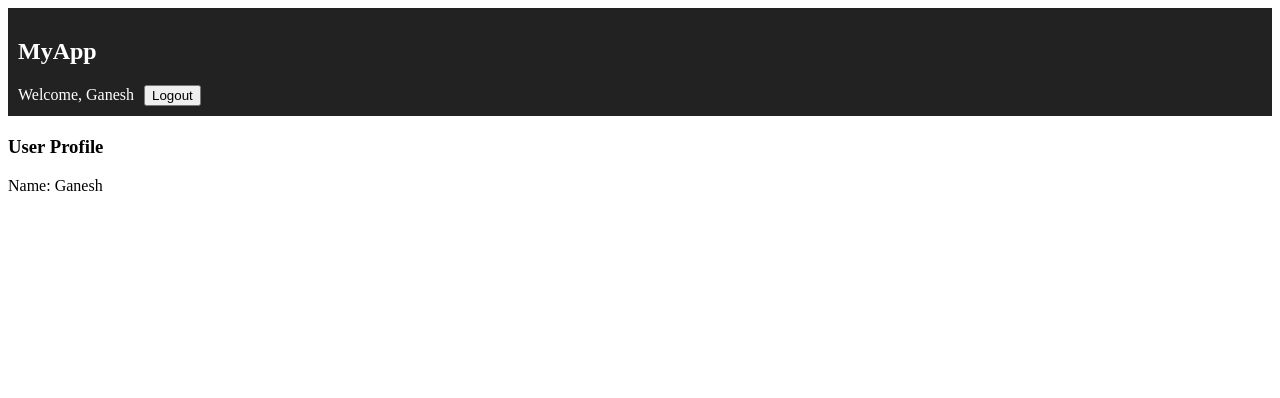
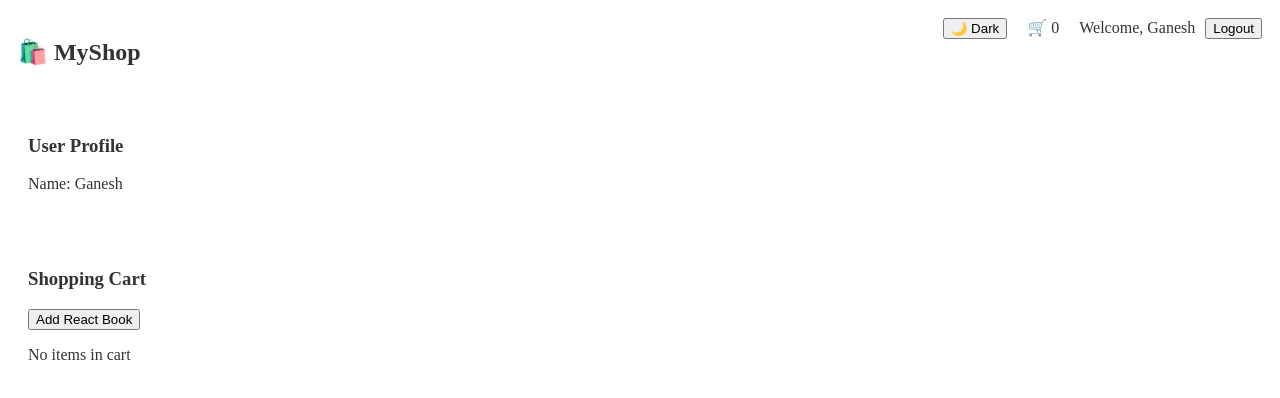
Before and after one commit to ganesh9215/reactjs_tutorial, a React (Create React App) app: page / in a window 1280 px wide. Both pictures are taken after a click on the button "Login as Ganesh". Shown: the top 398 px of the page. Built offline with nearby package versions, Linux system fonts and the light colour scheme.

Commit message:
Add files via upload

```diff
--- a/src/App.js
+++ b/src/App.js
@@ -1,12 +1,17 @@
-import React from "react";
+import React, { useContext } from "react";
 import Navbar from "./components/Navbar";
 import Profile from "./components/Profile";
+import Cart from "./components/Cart";
+import { ThemeContext } from "./context/ThemeContext";
 
 function App() {
+  const { theme } = useContext(ThemeContext);
   return (
-    <div>
+    <div style={{ background: theme === "light" ? "none" : "#ddd",
+      color: theme === "light" ? "#333" : "#000"}}>
       <Navbar />
       <Profile />
+      <Cart />
     </div>
   );
 }
--- /dev/null
+++ b/src/components/Cart.js
@@ -0,0 +1,34 @@
+import React, { useContext } from "react";
+import { CartContext } from "../context/CartContext";
+
+const Cart = () => {
+  const { cart, addToCart, removeFromCart } = useContext(CartContext);
+
+  const sampleItem = { name: "React Book", price: 499 };
+
+  return (
+    <div style={{ padding: "20px" }}>
+      <h3>Shopping Cart</h3>
+      <button onClick={() => addToCart(sampleItem)}>Add React Book</button>
+      {cart.length === 0 ? (
+        <p>No items in cart</p>
+      ) : (
+        <ul>
+          {cart.map((item, i) => (
+            <li key={i}>
+              {item.name} - ₹{item.price}
+              <button
+                onClick={() => removeFromCart(item.name)}
+                style={{ marginLeft: "10px" }}
+              >
+                Remove
+              </button>
+            </li>
+          ))}
+        </ul>
+      )}
+    </div>
+  );
+};
+
+export default Cart;
--- a/src/components/Navbar.js
+++ b/src/components/Navbar.js
@@ -1,21 +1,40 @@
 import React, { useContext } from "react";
-import { UserContext } from "../context/UserContext";
+import { AuthContext } from "../context/AuthContext";
+import { ThemeContext } from "../context/ThemeContext";
+import { CartContext } from "../context/CartContext";
 
 const Navbar = () => {
-const { user, logout } = useContext(UserContext);
+  const { user, logout } = useContext(AuthContext);
+  const { theme, toggleTheme } = useContext(ThemeContext);
+  const { cart } = useContext(CartContext);
+
   return (
-    <nav style={{ background: "#222", color: "#fff", padding: "10px" }}>
-      <h2>MyApp</h2>
+    <nav
+      style={{
+        background: theme === "light" ? "none" : "#333",
+        color: theme === "light" ? "#333" : "#000",
+        padding: "10px",
+        display: "flex",
+        justifyContent: "space-between",
+      }}
+    >
+      <h2>🛍️ MyShop</h2>
+      <div>
+        <button onClick={toggleTheme}>
+          {theme === "light" ? "🌙 Dark" : "☀️ Light"}
+        </button>
+        <span style={{ marginLeft: "20px" }}>🛒 {cart.length}</span>
         {user ? (
           <>
-          <span>Welcome, {user.name}</span>
+            <span style={{ marginLeft: "20px" }}>Welcome, {user.name}</span>
             <button onClick={logout} style={{ marginLeft: "10px" }}>
               Logout
             </button>
           </>
         ) : (
-        <span>Please log in</span>
+          <span style={{ marginLeft: "20px" }}>Please log in</span>
         )}
+      </div>
     </nav>
   );
 };
--- a/src/components/Profile.js
+++ b/src/components/Profile.js
@@ -1,22 +1,22 @@
 import React, { useContext } from "react";
-import { UserContext } from "../context/UserContext";
+import { AuthContext } from "../context/AuthContext";
 
 const Profile = () => {
-  const { user, login } = useContext(UserContext);
-
-  if (!user) {
-    return (
-      <div style={{ marginTop: "20px" }}>
-        <h3>No user logged in.</h3>
-        <button onClick={() => login("Ganesh")}>Login as Ganesh</button>
-      </div>
-    );
-  }
+  const { user, login } = useContext(AuthContext);
 
   return (
-    <div style={{ marginTop: "20px" }}>
-      <h3>User Profile</h3>
-      <p>Name: {user.name}</p>
+    <div style={{ padding: "20px" }}>
+      {!user ? (
+        <>
+          <h3>No user logged in</h3>
+          <button onClick={() => login("Ganesh")}>Login as Ganesh</button>
+        </>
+      ) : (
+        <>
+          <h3>User Profile</h3>
+          <p>Name: {user.name}</p>
+        </>
+      )}
     </div>
   );
 };
--- /dev/null
+++ b/src/context/AuthContext.js
@@ -0,0 +1,16 @@
+import React, { createContext, useState } from "react";
+
+export const AuthContext = createContext();
+
+export const AuthProvider = ({ children }) => {
+  const [user, setUser] = useState(null);
+
+  const login = (name) => setUser({ name });
+  const logout = () => setUser(null);
+
+  return (
+    <AuthContext.Provider value={{ user, login, logout }}>
+      {children}
+    </AuthContext.Provider>
+  );
+};
--- /dev/null
+++ b/src/context/CartContext.js
@@ -0,0 +1,17 @@
+import React, { createContext, useState } from "react";
+
+export const CartContext = createContext();
+
+export const CartProvider = ({ children }) => {
+  const [cart, setCart] = useState([]);
+
+  const addToCart = (item) => setCart((prev) => [...prev, item]);
+  const removeFromCart = (itemName) =>
+    setCart((prev) => prev.filter((i) => i.name !== itemName));
+
+  return (
+    <CartContext.Provider value={{ cart, addToCart, removeFromCart }}>
+      {children}
+    </CartContext.Provider>
+  );
+};
--- /dev/null
+++ b/src/context/ThemeContext.js
@@ -0,0 +1,17 @@
+import React, { createContext, useState } from "react";
+
+export const ThemeContext = createContext();
+
+export const ThemeProvider = ({ children }) => {
+  const [theme, setTheme] = useState("light");
+
+  const toggleTheme = () => {
+    setTheme((prev) => (prev === "light" ? "dark" : "light"));
+  };
+
+  return (
+    <ThemeContext.Provider value={{ theme, toggleTheme }}>
+      {children}
+    </ThemeContext.Provider>
+  );
+};
--- a/src/index.js
+++ b/src/index.js
@@ -1,13 +1,19 @@
 import React from "react";
 import ReactDOM from "react-dom/client";
 import App from "./App";
-import { UserProvider } from "./context/UserContext";
+import { AuthProvider } from "./context/AuthContext";
+import { ThemeProvider } from "./context/ThemeContext";
+import { CartProvider } from "./context/CartContext";
 
 const root = ReactDOM.createRoot(document.getElementById("root"));
 root.render(
   <React.StrictMode>
-    <UserProvider>
-      <App />
-    </UserProvider>
+    <AuthProvider>
+      <ThemeProvider>
+        <CartProvider>
+          <App />
+        </CartProvider>
+      </ThemeProvider>
+    </AuthProvider>
   </React.StrictMode>
 );
```
Lines whose indentation alone changed are shown as unchanged.
